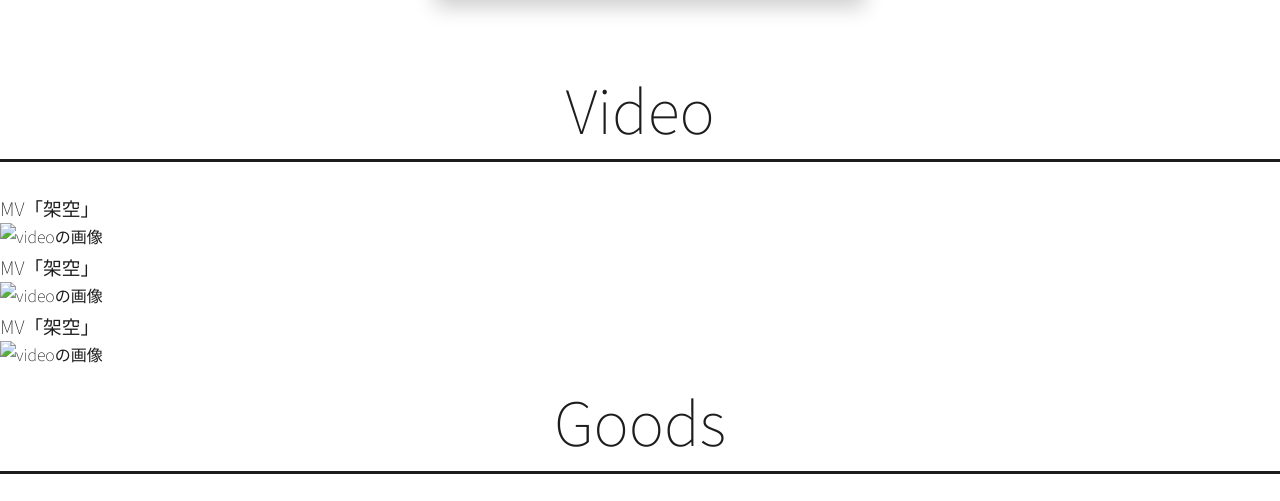
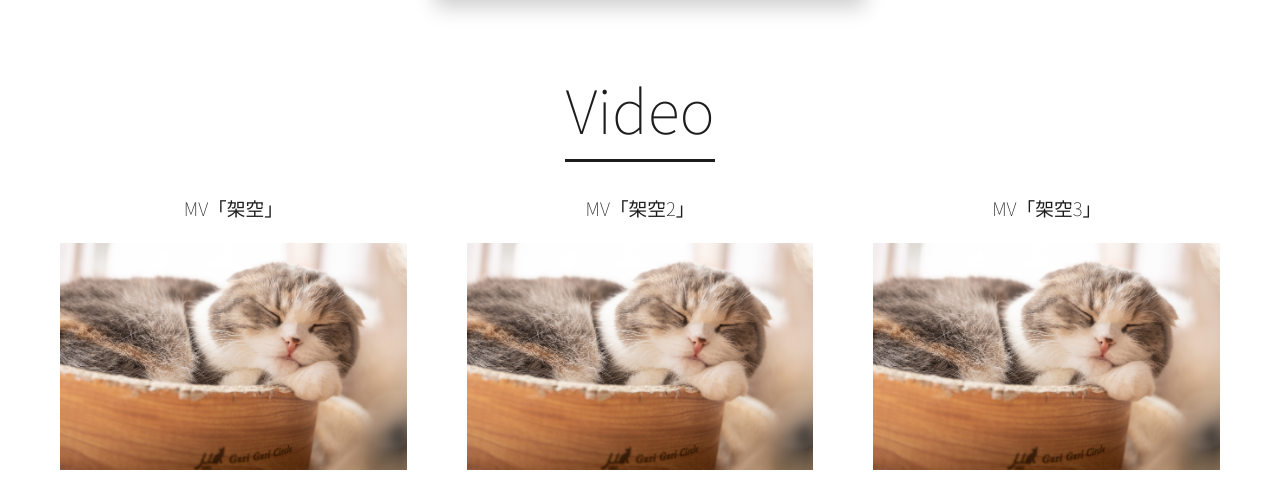
Before and after one commit to yyoshidaweb/Band, a plain HTML site: page index.html in a window 1280 px wide. Shown: the part 4958-5459 px from the top of the page. Drawn offline with nearby package versions, Linux system fonts and the light colour scheme; some packages are replaced by stand-ins of ours; a web font is replaced by a local one.

Commit message:
#videoを編集

```diff
--- a/CSS/style.css
+++ b/CSS/style.css
@@ -227,6 +227,24 @@ h1, h2, h3, h4, h5, h6{
 
 /* #video
 --------------------------------------------------*/
+#video{
+    display: flex;
+    flex-direction: column;
+    justify-content: center;
+    align-items: center;
+}
+.video-content{
+    display: grid;
+    gap: 60px;
+    grid-template-columns: repeat(auto-fit, minmax(300px, 1fr));
+    margin-left: 60px;
+    margin-right: 60px;
+    margin-bottom: 60px;
+}
+.video-title{
+    text-align: center;
+    margin-bottom: 20px;
+}
 
 /* #goods
 --------------------------------------------------*/
--- a/index.html
+++ b/index.html
@@ -305,17 +305,17 @@
                     <!-- アイテム -->
                     <div class="video-item">
                         <h3 class="video-title">MV「架空」</h3>
-                        <img src="" alt="videoの画像" class="video-img">
+                        <img src="images/movie.jpg" alt="videoの画像" class="video-img">
                     </div>
 
                     <div class="video-item">
-                        <h3 class="video-title">MV「架空」</h3>
-                        <img src="" alt="videoの画像" class="video-img">
+                        <h3 class="video-title">MV「架空2」</h3>
+                        <img src="images/movie.jpg" alt="videoの画像" class="video-img">
                     </div>
 
                     <div class="video-item">
-                        <h3 class="video-title">MV「架空」</h3>
-                        <img src="" alt="videoの画像" class="video-img">
+                        <h3 class="video-title">MV「架空3」</h3>
+                        <img src="images/movie.jpg" alt="videoの画像" class="video-img">
                     </div>
                     <!-- /アイテム -->
                 </div>
```
Also changed, not shown: images/goods.jpg (added).
